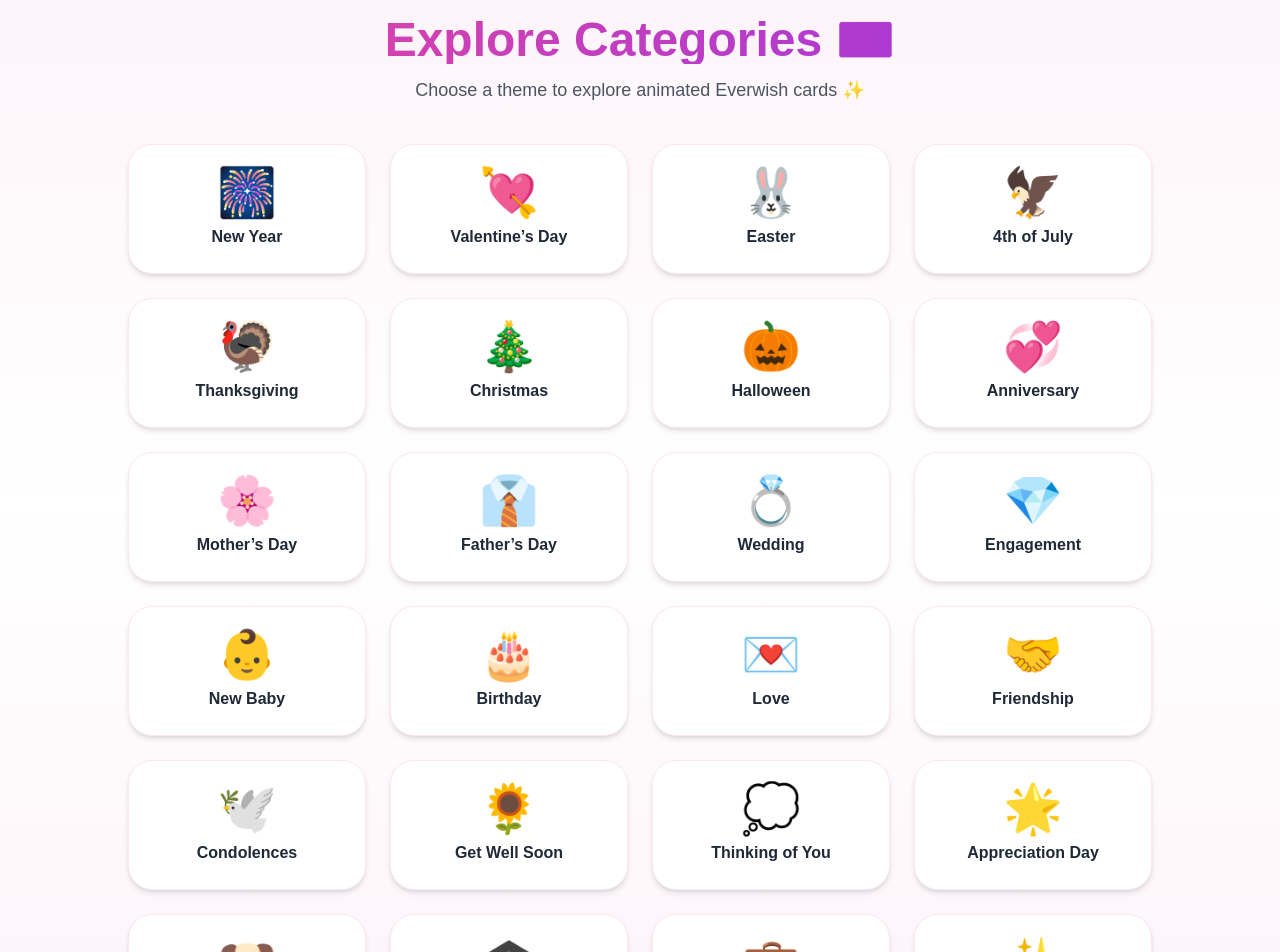
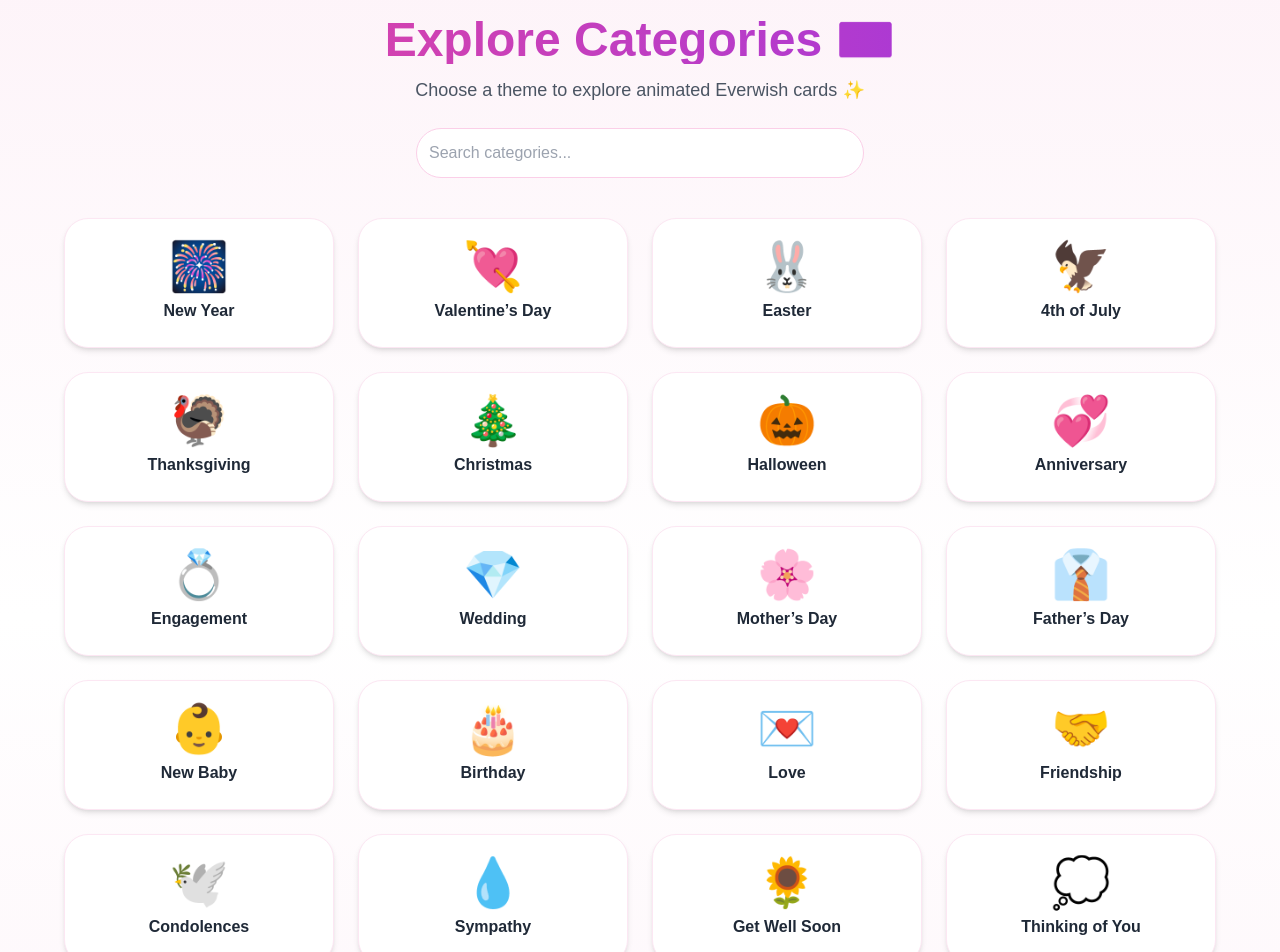
Before and after one commit to everwishhq-commits/EverWish, a Next.js app: page /categories in a window 1280 px wide. Shown: the part 120-1072 px from the top of the page. Built offline with nearby package versions, Linux system fonts and the light colour scheme.

Commit message:
Update page.js

```diff
--- a/app/categories/page.js
+++ b/app/categories/page.js
@@ -1,7 +1,10 @@
 "use client";
 import Link from "next/link";
+import { useState } from "react";
 
 export default function CategoriesPage() {
+  const [search, setSearch] = useState("");
+
   const categories = [
     // 🎉 Holidays
     { slug: "newyear", emoji: "🎆", title: "New Year" },
@@ -14,44 +17,65 @@ export default function CategoriesPage() {
 
     // 💕 Love & Family
     { slug: "anniversary", emoji: "💞", title: "Anniversary" },
+    { slug: "engagement", emoji: "💍", title: "Engagement" },
+    { slug: "wedding", emoji: "💎", title: "Wedding" },
     { slug: "mothersday", emoji: "🌸", title: "Mother’s Day" },
     { slug: "fathersday", emoji: "👔", title: "Father’s Day" },
-    { slug: "wedding", emoji: "💍", title: "Wedding" },
-    { slug: "engagement", emoji: "💎", title: "Engagement" },
     { slug: "newbaby", emoji: "👶", title: "New Baby" },
     { slug: "birthday", emoji: "🎂", title: "Birthday" },
     { slug: "love", emoji: "💌", title: "Love" },
     { slug: "friendship", emoji: "🤝", title: "Friendship" },
 
-    // 🌿 Sentiments
+    // 🌿 Sentiments & Support
     { slug: "condolences", emoji: "🕊️", title: "Condolences" },
+    { slug: "sympathy", emoji: "💧", title: "Sympathy" },
     { slug: "getwell", emoji: "🌻", title: "Get Well Soon" },
     { slug: "thinkingofyou", emoji: "💭", title: "Thinking of You" },
+    { slug: "thankyou", emoji: "🙏", title: "Thank You" },
     { slug: "appreciationday", emoji: "🌟", title: "Appreciation Day" },
+    { slug: "teacherappreciation", emoji: "🍎", title: "Teacher Appreciation" },
 
-    // 🐾 Fun & Everyday
-    { slug: "petsandanimals", emoji: "🐶", title: "Pets & Animals" },
+    // 💼 Achievements
     { slug: "graduation", emoji: "🎓", title: "Graduation" },
     { slug: "promotion", emoji: "💼", title: "Promotion" },
-    { slug: "general", emoji: "✨", title: "Everyday" },
+    { slug: "retirement", emoji: "🧓", title: "Retirement" },
+
+    // 🐾 Everyday & Fun
+    { slug: "petsandanimals", emoji: "🐶", title: "Pets & Animals" },
+    { slug: "everyday", emoji: "✨", title: "Everyday" },
   ];
+
+  const filtered = categories.filter((cat) =>
+    cat.title.toLowerCase().includes(search.toLowerCase())
+  );
 
   return (
     <main className="min-h-screen bg-gradient-to-b from-pink-50 via-white to-pink-50 pt-24 pb-20 px-6 text-center relative">
-      {/* 🔹 Barra superior decorativa */}
+      {/* 🔹 Barra decorativa superior */}
       <div className="absolute top-0 left-0 right-0 h-3 bg-gradient-to-r from-pink-400 via-purple-400 to-pink-400 rounded-b-full shadow-md"></div>
 
-      {/* 🔹 Título principal */}
+      {/* 🔹 Título */}
       <h1 className="text-4xl md:text-5xl font-extrabold mb-3 mt-10 bg-gradient-to-r from-pink-500 to-purple-600 bg-clip-text text-transparent">
         Explore Categories 💌
       </h1>
-      <p className="text-gray-600 mb-10 text-base md:text-lg">
+      <p className="text-gray-600 mb-6 text-base md:text-lg">
         Choose a theme to explore animated Everwish cards ✨
       </p>
 
-      {/* 🔹 Cuadrícula de categorías */}
-      <div className="max-w-5xl mx-auto grid grid-cols-2 sm:grid-cols-3 md:grid-cols-4 gap-6">
-        {categories.map((cat) => (
+      {/* 🔹 Barra de búsqueda */}
+      <div className="max-w-md mx-auto mb-10">
+        <input
+          type="text"
+          value={search}
+          onChange={(e) => setSearch(e.target.value)}
+          placeholder="Search categories..."
+          className="w-full p-3 rounded-full border border-pink-200 focus:ring-2 focus:ring-pink-400 outline-none text-gray-700"
+        />
+      </div>
+
+      {/* 🔹 Cuadrícula */}
+      <div className="max-w-6xl mx-auto grid grid-cols-2 sm:grid-cols-3 md:grid-cols-4 gap-6">
+        {filtered.map((cat) => (
           <Link
             key={cat.slug}
             href={`/categories/${cat.slug}`}
@@ -64,4 +88,4 @@ export default function CategoriesPage() {
       </div>
     </main>
   );
-        }
+    }
```
